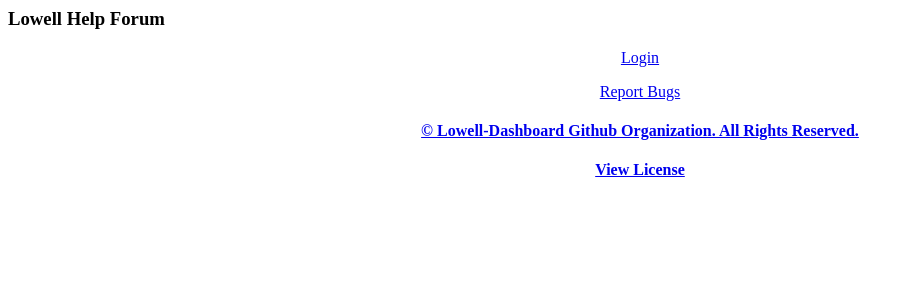
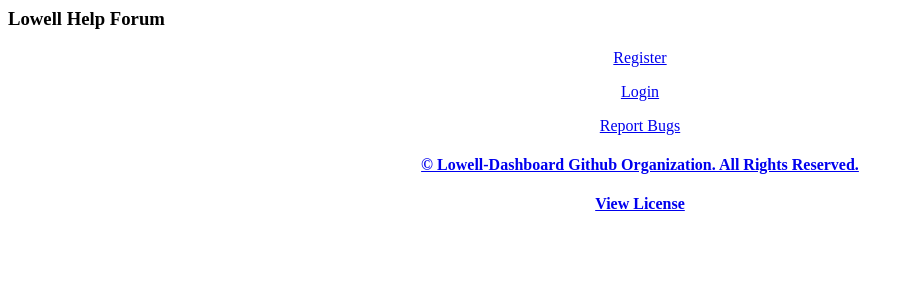
Before and after one commit to lowell-dashboard/dashboard-flask, a Python web app: template lowell-dashboard/app/templates/appbuilder/footer.html in a window 1280 px wide. Shown: the top 300 px of the page, without its empty margins (0-914 px from the left). Run offline with Jinja, Linux system fonts and the light colour scheme; the template is opened without the code that fills it, so the values that code supplies are empty.

Commit message:
add edits to footer

```diff
--- a/lowell-dashboard/app/templates/appbuilder/footer.html
+++ b/lowell-dashboard/app/templates/appbuilder/footer.html
@@ -1,27 +1,59 @@
+{% block head_meta %}
+  <meta name="description" content="Lowell support site to help Lowell students get information easily and remove stress.">
+{% endblock %}
+
 {% block content %}
-    <footer class="text-secondary nounderline">
+
+    <script>
+      .nounderline {
+        text-decoration: none !important
+      }
+    </script>
+
+    <footer class="text-secondary">
+
       <h3>{{_("Lowell Help Forum")}}</h3>
+
       <div class="container">
+
         <div class="row">
-          <div class="col-xs-6">
-            <center><a href="/login" target=""><p>{{_("Login")}}</p></a></center>
+
+          <div class="col-xs-4">
+            <a href="/register/form" class="nounderline"><center><p>{{_("Register")}}</p></center></a>
           </div>
-          <div class="col-xs-6">
-            <center><a href="/bugreport" target=""><p>{{_("Report Bugs")}}</p></a></center>
+
+          <div class="col-xs-4">
+            <a href="/login" class="nounderline"><center><p>{{_("Login")}}</p></center></a>
           </div>
+
+          <div class="col-xs-4">
+            <a href="/bugreport" class="nounderline"><center><p>{{_("Report Bugs")}}</p></center></a>
+          </div>
+
         </div>
+
       </div>
+
       <div class="container">
+
         <div class="row">
-          <a href="https://github.com/lowell-dashboard/dashboard-flask/blob/master/LICENSE" target="" class="nounderline">
+
+          <a href="/license" class="nounderline">
+
             <div class="col-xs-6">
-              <center><h4 >{{_("© Lowell-Dashboard Github Organization. All Rights Reserved.")}}</h4></center>
+              <center><h4>{{_("© Lowell-Dashboard Github Organization. All Rights Reserved.")}}</h4></center>
             </div>
+
             <div class="col-xs-6">
-              <center><h4 >{{_("View License")}}</h4></center>
+              <center><h4>{{_("View License")}}</h4></center>
             </div>
+
           </a>
+
         </div>
+
       </div>
+
     </footer>
+
 {% endblock %}
```
